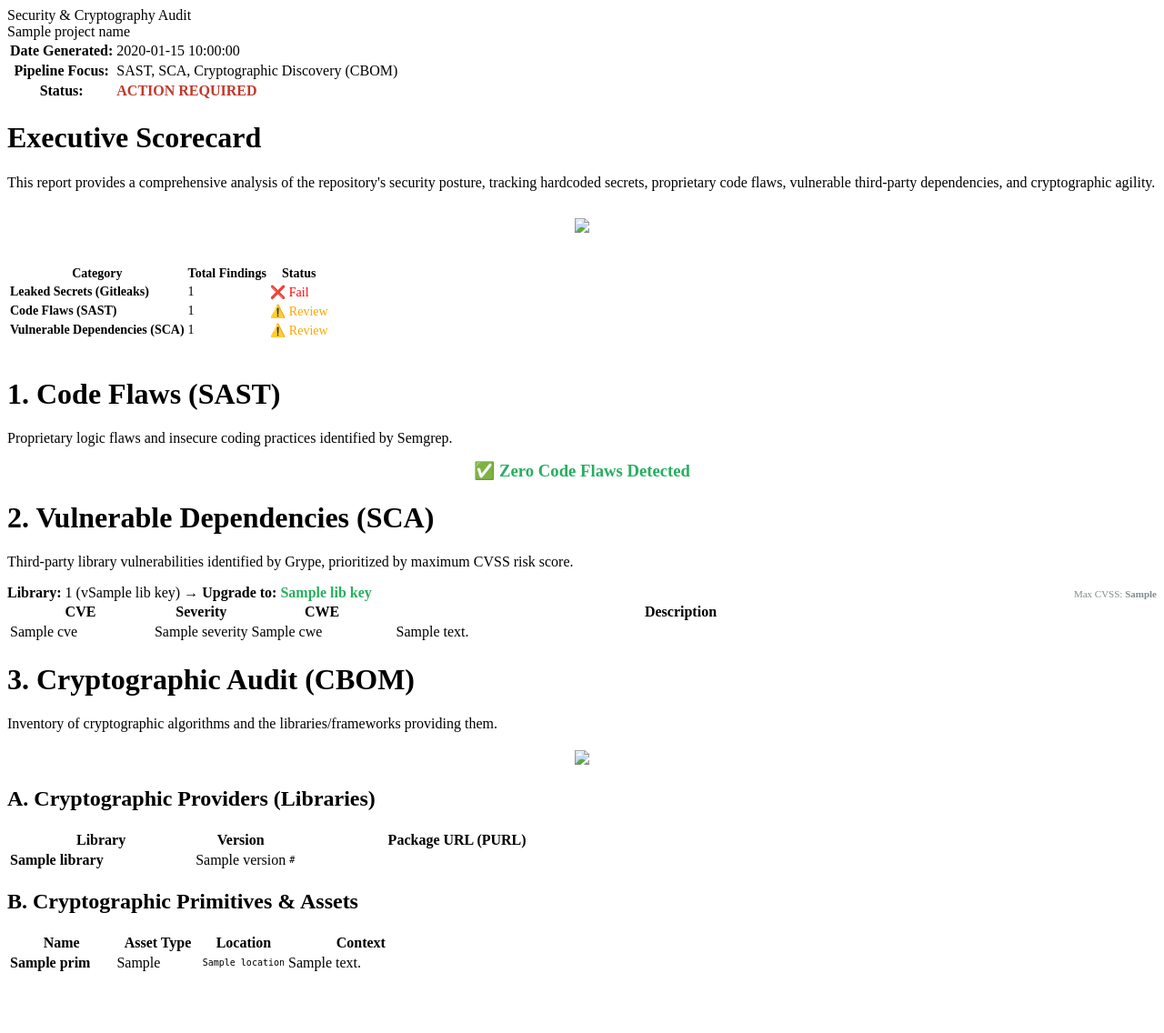
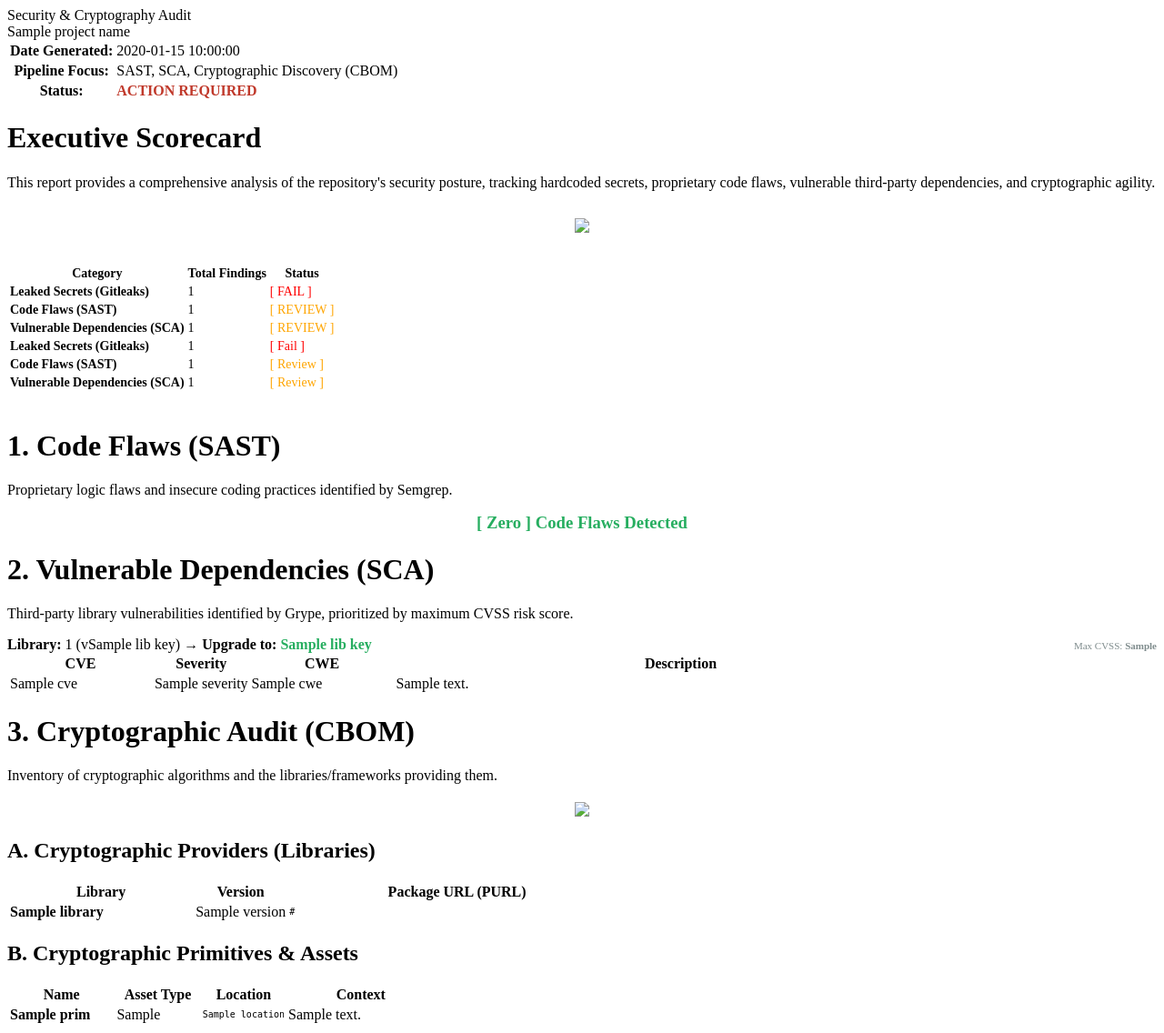
Before and after one commit to sujith-eag/devsecops-pqc-reporter, a Python web app: template templates/report.html in a window 1280 px wide. Shown: the whole page at 91% size. Before the commit the page ends 1068 px from the top, so only its background shows below. Run offline with Jinja, Linux system fonts and the light colour scheme; the template is opened without the code that fills it: most values are stand-ins (such as "Sample title", 1, 10 or a date in 2020).

Commit message:
Stable report generation

```diff
--- a/data_parser.py
+++ b/data_parser.py
@@ -7,7 +7,7 @@ logger = logging.getLogger(__name__)
 
 # --- Severity Mapping for Sorting ---
 # This allows Pandas to mathematically sort text-based severities
-SEVERITY_WEIGHT = {'Critical': 0, 'High': 1, 'Medium': 2, 'Low': 3, 'Unknown': 4}
+SEVERITY_WEIGHT = {'Critical': 0, 'High': 1, 'Medium': 2, 'Low': 3, 'Info': 4, 'Unknown': 5}
 
 def load_json_safely(filepath):
     """Safely load JSON with error handling for missing or malformed files."""
--- a/templates/report.html
+++ b/templates/report.html
@@ -40,20 +40,37 @@
             <th>Total Findings</th>
             <th>Status</th>
         </tr>
-        <tr>
+<tr>
             <td><b>Leaked Secrets (Gitleaks)</b></td>
             <td>{{ secrets_count }}</td>
-            <td>{% if secrets_count == 0 %}<span style="color:green">✅ Pass</span>{% else %}<span style="color:red">❌ Fail</span>{% endif %}</td>
+            <td>{% if secrets_count == 0 %}<span style="color:green">[ PASS ]</span>{% else %}<span style="color:red">[ FAIL ]</span>{% endif %}</td>
         </tr>
         <tr>
             <td><b>Code Flaws (SAST)</b></td>
             <td>{{ sast_count }}</td>
-            <td>{% if sast_count == 0 %}<span style="color:green">✅ Pass</span>{% else %}<span style="color:orange">⚠️ Review</span>{% endif %}</td>
+            <td>{% if sast_count == 0 %}<span style="color:green">[ PASS ]</span>{% else %}<span style="color:orange">[ REVIEW ]</span>{% endif %}</td>
         </tr>
         <tr>
             <td><b>Vulnerable Dependencies (SCA)</b></td>
             <td>{{ sca_count }}</td>
-            <td>{% if sca_count == 0 %}<span style="color:green">✅ Pass</span>{% else %}<span style="color:orange">⚠️ Review</span>{% endif %}</td>
+            <td>{% if sca_count == 0 %}<span style="color:green">[ PASS ]</span>{% else %}<span style="color:orange">[ REVIEW ]</span>{% endif %}</td>
+        </tr>
+
+
+        <tr>
+            <td><b>Leaked Secrets (Gitleaks)</b></td>
+            <td>{{ secrets_count }}</td>
+            <td>{% if secrets_count == 0 %}<span style="color:green">[ Pass ]</span>{% else %}<span style="color:red">[ Fail ]</span>{% endif %}</td>
+        </tr>
+        <tr>
+            <td><b>Code Flaws (SAST)</b></td>
+            <td>{{ sast_count }}</td>
+            <td>{% if sast_count == 0 %}<span style="color:green">[ Pass ]</span>{% else %}<span style="color:orange">[ Review ]</span>{% endif %}</td>
+        </tr>
+        <tr>
+            <td><b>Vulnerable Dependencies (SCA)</b></td>
+            <td>{{ sca_count }}</td>
+            <td>{% if sca_count == 0 %}<span style="color:green">[ Pass ]</span>{% else %}<span style="color:orange">[ Review ]</span>{% endif %}</td>
         </tr>
     </table>
 
@@ -61,10 +78,9 @@
 
     <h1>1. Code Flaws (SAST)</h1>
     <p>Proprietary logic flaws and insecure coding practices identified by Semgrep.</p>
-
     {% if grouped_sast|length == 0 %}
         <div class="card" style="text-align: center; border-color: #27ae60;">
-            <h3 style="color: #27ae60; margin: 0;">✅ Zero Code Flaws Detected</h3>
+            <h3 style="color: #27ae60; margin: 0;">[ Zero ] Code Flaws Detected</h3>
         </div>
     {% else %}
         {% for (rule, severity), findings in grouped_sast.items() %}
@@ -81,7 +97,7 @@
                     <td>
                         {{ item.message }}
                         {% if item.is_fp %}
-                        <br><span style="color: #f39c12; font-size: 9px;">⚠️ Flagged by engine as potential False Positive</span>
+                        <br><span style="color: #f39c12; font-size: 9px;"><b>[WARNING]</b> Flagged by engine as potential False Positive</span>
                         {% endif %}
                     </td>
                 </tr>
@@ -98,7 +114,7 @@
 
     {% if grouped_sca|length == 0 %}
         <div class="card" style="text-align: center; border-color: #27ae60;">
-            <h3 style="color: #27ae60; margin: 0;">✅ Zero Dependency Vulnerabilities Detected</h3>
+            <h3 style="color: #27ae60; margin: 0;">[ Zero ] Dependency Vulnerabilities Detected</h3>
         </div>
     {% else %}
         {% for lib_keys, data in grouped_sca.items() %}
--- a/templates/styles.css
+++ b/templates/styles.css
@@ -48,8 +48,9 @@ h3 { color: #7f8c8d; font-size: 14px; margin-top: 20px; }
 .avoid-break { page-break-inside: avoid; }
 
 /* --- 3. Cover Page --- */
+/* Update this in templates/styles.css */
 .cover-page {
-    height: 100vh;
+    height: 24cm; /* A physical print measurement */
     display: flex;
     flex-direction: column;
     justify-content: center;
@@ -70,10 +71,12 @@ h3 { color: #7f8c8d; font-size: 14px; margin-top: 20px; }
     color: white;
     text-transform: uppercase;
 }
+
 .sev-Critical { background-color: #8b0000; }
 .sev-High { background-color: #e74c3c; }
 .sev-Medium { background-color: #f39c12; }
 .sev-Low { background-color: #f1c40f; color: #2c3e50; }
+.sev-Info { background-color: #3498db; } /* Added */
 .sev-Unknown { background-color: #95a5a6; }
 
 /* --- 5. Data Components (Cards & Tables) --- */
```
Also changed, not shown: main.py (+13 -2 lines), visualizer.py (+7 -3 lines), README.md.
